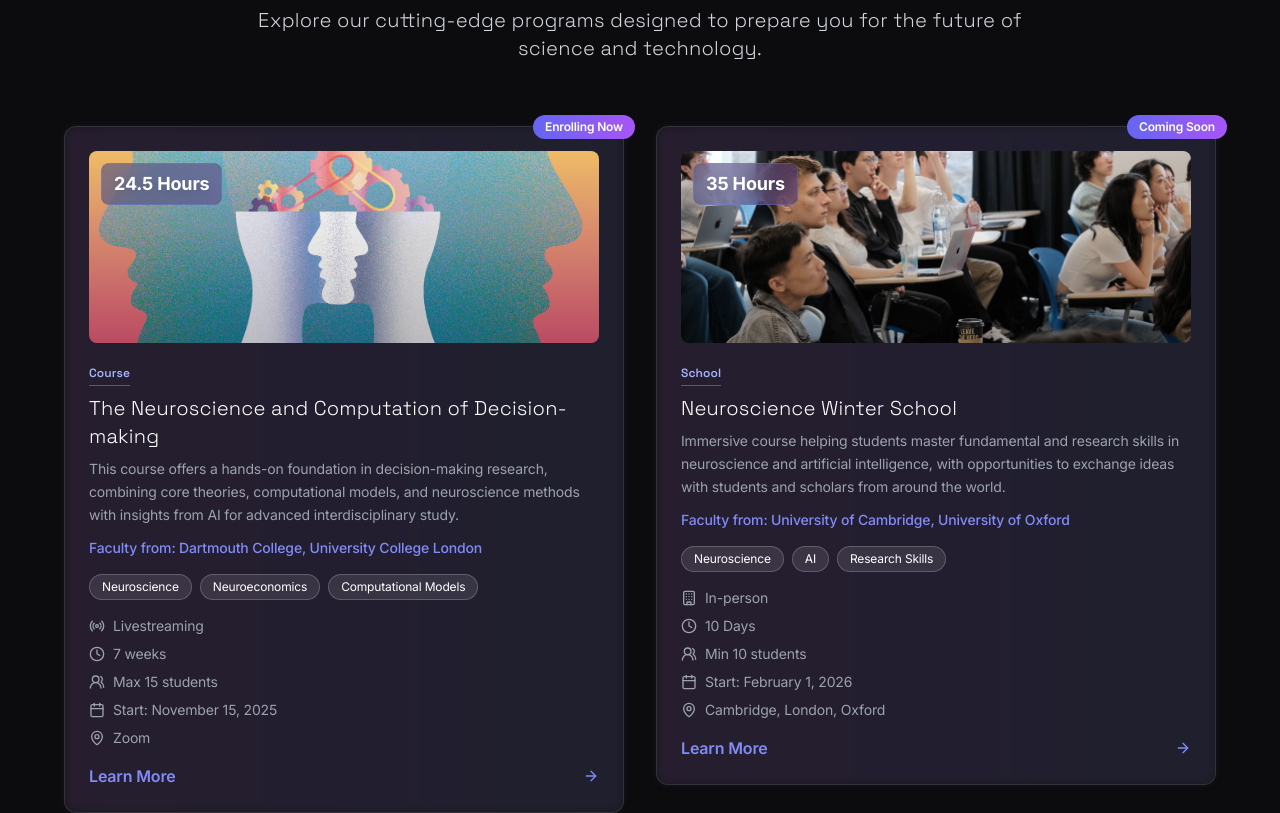
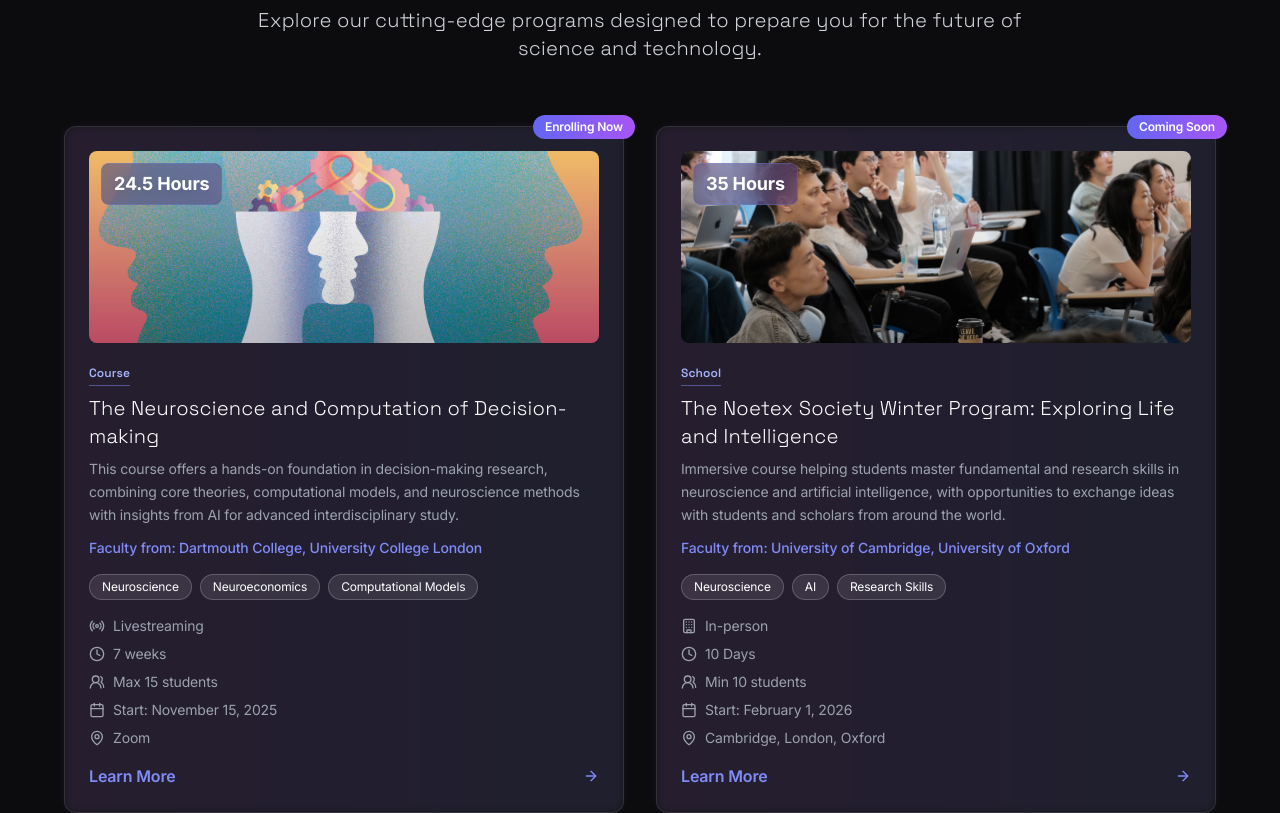
Before and after one commit to 12eonsf/noetex_academy, a Next.js app: page / in a window 1280 px wide. Shown: the part 1520-2333 px from the top of the page. Built offline with nearby package versions, Linux system fonts and the light colour scheme.

Commit message:
Remove links from CourseCard and rename Winter Program title

```diff
--- a/app/page.tsx
+++ b/app/page.tsx
@@ -27,7 +27,7 @@ export default function Home() {
       type: "Course"
     },
     {
-      title: "Neuroscience Winter School",
+      title: "The Noetex Society Winter Program: Exploring Life and Intelligence",
       description: "Immersive course helping students master fundamental and research skills in neuroscience and artificial intelligence, with opportunities to exchange ideas with students and scholars from around the world.",
       duration: "10 Days",
       students: 10,
--- a/components/CourseCard.tsx
+++ b/components/CourseCard.tsx
@@ -1,6 +1,4 @@
 'use client'
-
-import Link from 'next/link'
 import Image from 'next/image'
 import { Clock, Users, ArrowRight, Calendar, MapPin, Video, Users2, Radio, Building } from 'lucide-react'
 
@@ -31,7 +29,7 @@ export default function CourseCard({
   duration,
   students,
   tags,
-  href,
+  href: _href,
   featured = false,
   featuredText,
   format,
@@ -49,7 +47,6 @@ export default function CourseCard({
     <div
       className={`relative group ${featured ? 'lg:col-span-2' : ''}`}
     >
-      <Link href={href}>
         <div className={`glass-card glass-card-hover p-6 h-full ${featured ? 'neuron-glow' : ''}`}>
           {/* Featured Badge */}
           {featured && (
@@ -206,7 +203,6 @@ export default function CourseCard({
             <ArrowRight className="h-4 w-4 text-indigo-400" />
           </div>
         </div>
-      </Link>
     </div>
   )
 }
```
